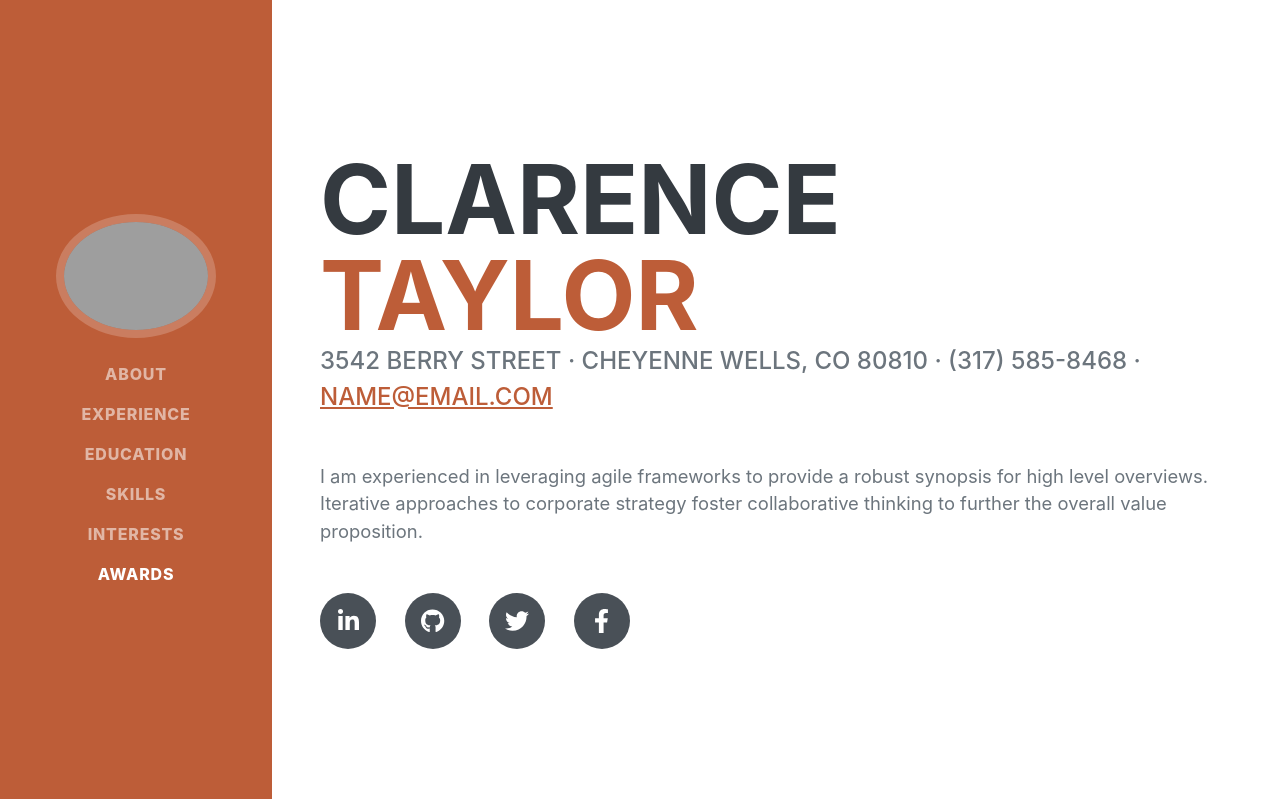
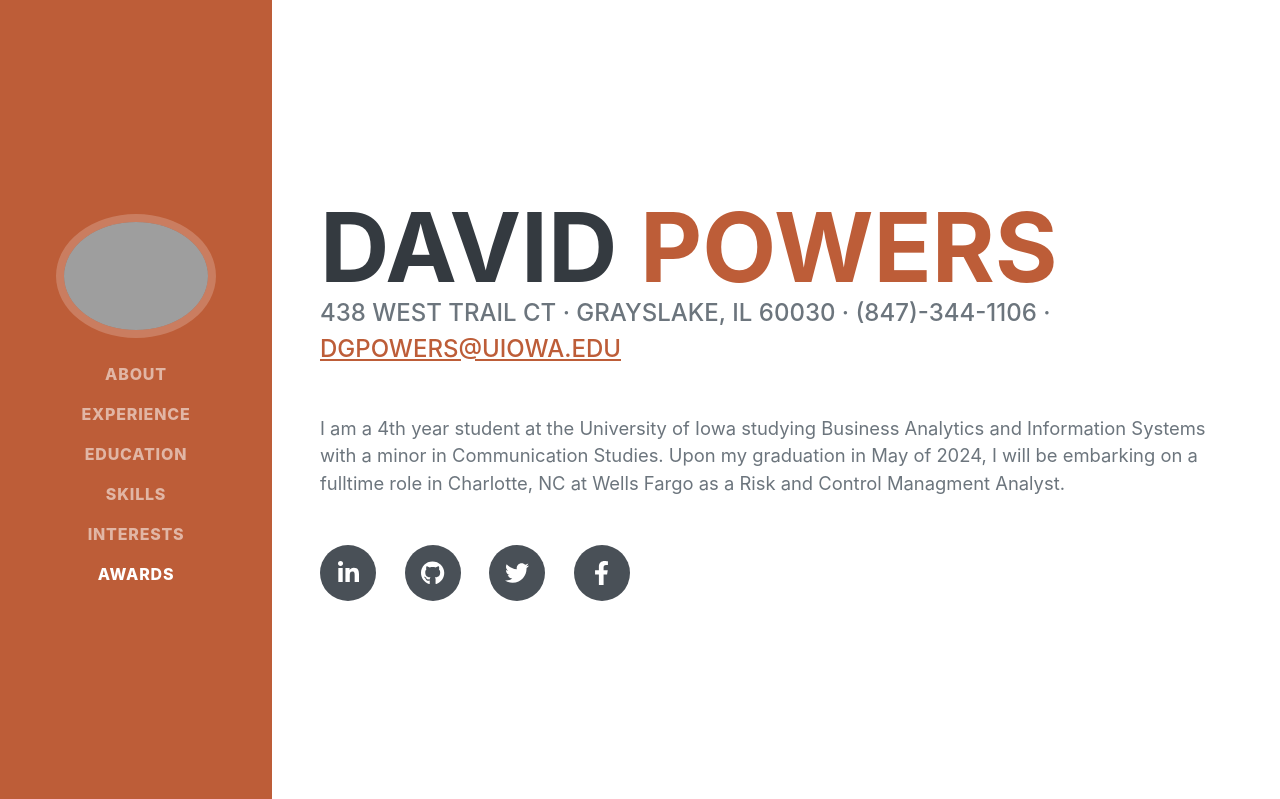
Before and after one commit to David-Powers/BAIS3300Final, a Flask app: page / in a window 1280 px wide. Shown: the top 799 px of the page. Run offline with Flask 3, Linux system fonts and the light colour scheme; some libraries are stand-ins or nearby versions; some web fonts are replaced; grey boxes are pictures that could not be loaded.

Commit message:
Editing template information with mine

```diff
--- a/templates/index.html
+++ b/templates/index.html
@@ -13,7 +13,7 @@
         <link href="https://fonts.googleapis.com/css?family=Saira+Extra+Condensed:500,700" rel="stylesheet" type="text/css" />
         <link href="https://fonts.googleapis.com/css?family=Muli:400,400i,800,800i" rel="stylesheet" type="text/css" />
         <!-- Core theme CSS (includes Bootstrap)-->
-        <link href="css/styles.css" rel="stylesheet" />
+        <link href="static/css/styles.css" rel="stylesheet" />
     </head>
     <body id="page-top">
         <!-- Navigation-->
@@ -40,14 +40,14 @@
             <section class="resume-section" id="about">
                 <div class="resume-section-content">
                     <h1 class="mb-0">
-                        Clarence
-                        <span class="text-primary">Taylor</span>
+                        David
+                        <span class="text-primary">Powers</span>
                     </h1>
                     <div class="subheading mb-5">
-                        3542 Berry Street · Cheyenne Wells, CO 80810 · (317) 585-8468 ·
-                        <a href="mailto:name@email.com">name@email.com</a>
+                        438 West Trail Ct · Grayslake, IL 60030 · (847)-344-1106 ·
+                        <a href="mailto:name@email.com">dgpowers@uiowa.edu</a>
                     </div>
-                    <p class="lead mb-5">I am experienced in leveraging agile frameworks to provide a robust synopsis for high level overviews. Iterative approaches to corporate strategy foster collaborative thinking to further the overall value proposition.</p>
+                    <p class="lead mb-5">I am a 4th year student at the University of Iowa studying Business Analytics and Information Systems with a minor in Communication Studies. Upon my graduation in May of 2024, I will be embarking on a fulltime role in Charlotte, NC at Wells Fargo as a Risk and Control Managment Analyst.</p>
                     <div class="social-icons">
                         <a class="social-icon" href="#!"><i class="fab fa-linkedin-in"></i></a>
                         <a class="social-icon" href="#!"><i class="fab fa-github"></i></a>
```
